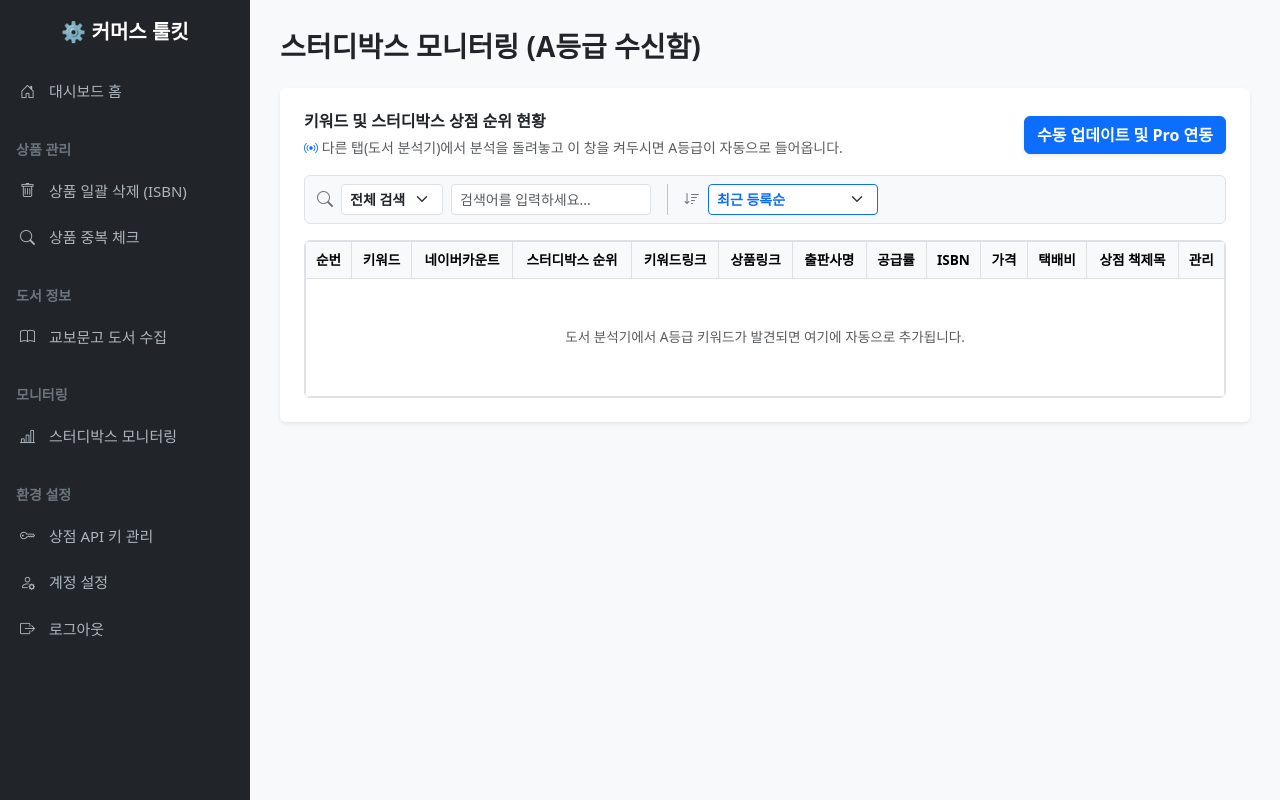
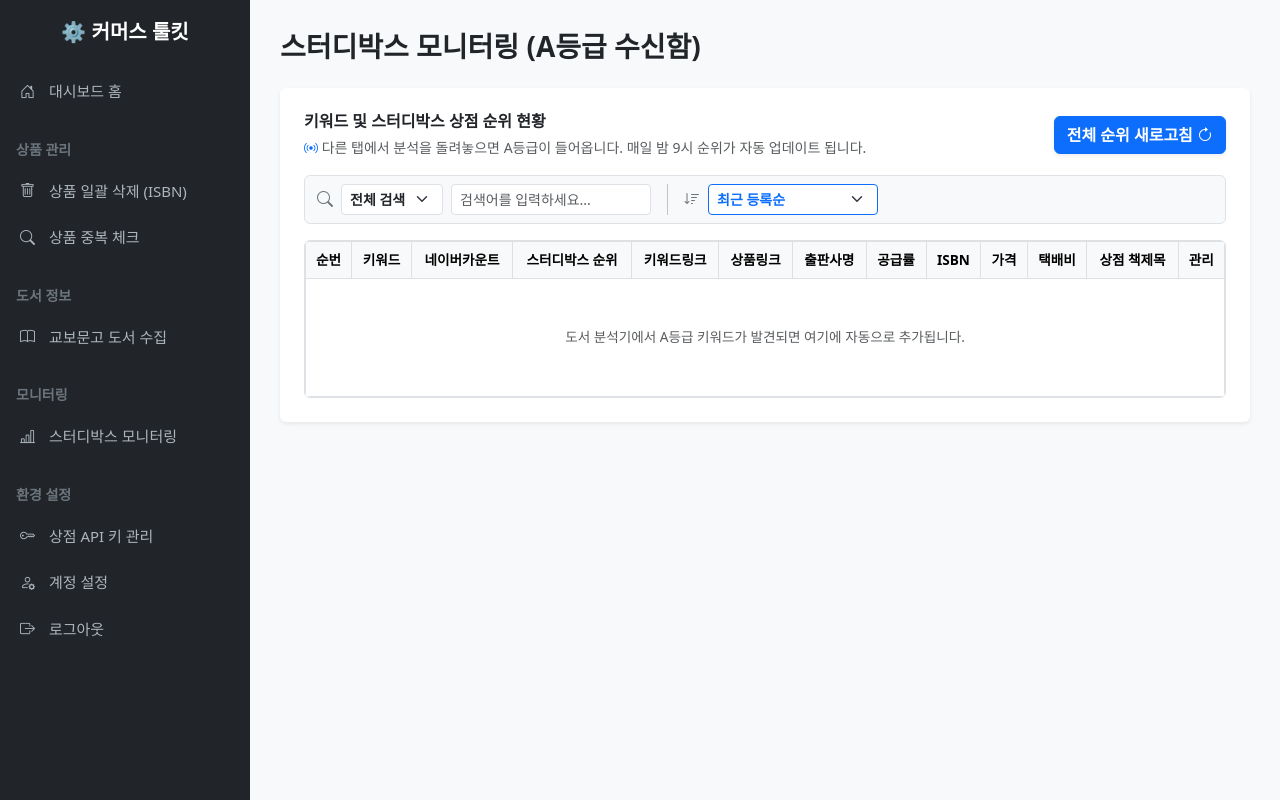
Before and after one commit to tvttvvv/naver-store-manager, a Flask app: page /monitoring/ in a window 1280 px wide. Run offline with Flask 3, Linux system fonts and the light colour scheme; a user stored in the database is signed in; data that the repository does not hold is empty.

Commit message:
Update index.html

```diff
--- a/app/templates/monitoring/index.html
+++ b/app/templates/monitoring/index.html
@@ -11,11 +11,11 @@
                         <h6 class="fw-bold mb-1 text-dark">키워드 및 스터디박스 상점 순위 현황</h6>
                         <span class="text-muted small">
                             <i class="bi bi-broadcast text-primary"></i>
-                            다른 탭(도서 분석기)에서 분석을 돌려놓고 이 창을 켜두시면 A등급이 자동으로 들어옵니다.
+                            다른 탭에서 분석을 돌려놓으면 A등급이 들어옵니다. 매일 밤 9시 순위가 자동 업데이트 됩니다.
                         </span>
                     </div>
-                    <button class="btn btn-primary fw-bold shadow-sm" onclick="alert('Pro 연동 준비 중입니다.')">
-                        수동 업데이트 및 Pro 연동
+                    <button id="refreshRanksBtn" class="btn btn-primary fw-bold shadow-sm" onclick="refreshAllRanks()">
+                        전체 순위 새로고침 <i class="bi bi-arrow-clockwise"></i>
                     </button>
                 </div>
 
@@ -222,13 +222,13 @@
     async function saveKeyword(id) {
         const fd = new FormData();
         fd.append('id', id);
-        fd.append('store_rank', document.getElementById(`in_rank_${id}`).value || '1');
+        fd.append('store_rank', document.getElementById(`in_rank_${id}`).value || '-');
         fd.append('product_link', document.getElementById(`in_plink_${id}`).value || '-');
         fd.append('publisher', document.getElementById(`in_pub_${id}`).value || '-');
         fd.append('supply_rate', document.getElementById(`in_sup_${id}`).value || '-');
         fd.append('isbn', document.getElementById(`in_isbn_${id}`).value || '-');
         fd.append('price', document.getElementById(`in_price_${id}`).value || '-');
-        fd.append('shipping_fee', document.getElementById(`in_ship_${id}`).value || '-'); // ✨ 저장 시 기본값 무조건 '-' 로 변경
+        fd.append('shipping_fee', document.getElementById(`in_ship_${id}`).value || '-');
         fd.append('store_name', document.getElementById(`in_store_${id}`).value || '-');
         fd.append('book_title', document.getElementById(`in_title_${id}`).value || '-');
 
@@ -249,6 +249,32 @@
         loadSavedKeywords();
     }
 
+    // ✨ [신규] 버튼을 누르면 서버에 전체 갱신 명령을 내리는 함수
+    async function refreshAllRanks() {
+        const btn = document.getElementById('refreshRanksBtn');
+        const origText = btn.innerHTML;
+        // 로딩 스피너로 버튼 모양 변경
+        btn.innerHTML = '<span class="spinner-border spinner-border-sm" role="status" aria-hidden="true"></span> 업데이트 중...';
+        btn.disabled = true;
+
+        try {
+            const res = await fetch("{{ url_for('monitoring.refresh_all_ranks') }}", { method: 'POST' });
+            const result = await res.json();
+            if (result.success) {
+                alert(result.message);
+                loadSavedKeywords(); // 표 새로고침
+            } else {
+                alert(result.message || '업데이트에 실패했습니다.');
+            }
+        } catch(e) {
+            alert('순위 업데이트 중 서버 에러가 발생했습니다.');
+        } finally {
+            // 작업이 끝나면 버튼 원상복구
+            btn.innerHTML = origText;
+            btn.disabled = false;
+        }
+    }
+
     document.addEventListener("DOMContentLoaded", () => {
         loadSavedKeywords();
         setInterval(loadSavedKeywords, 2000);
```
